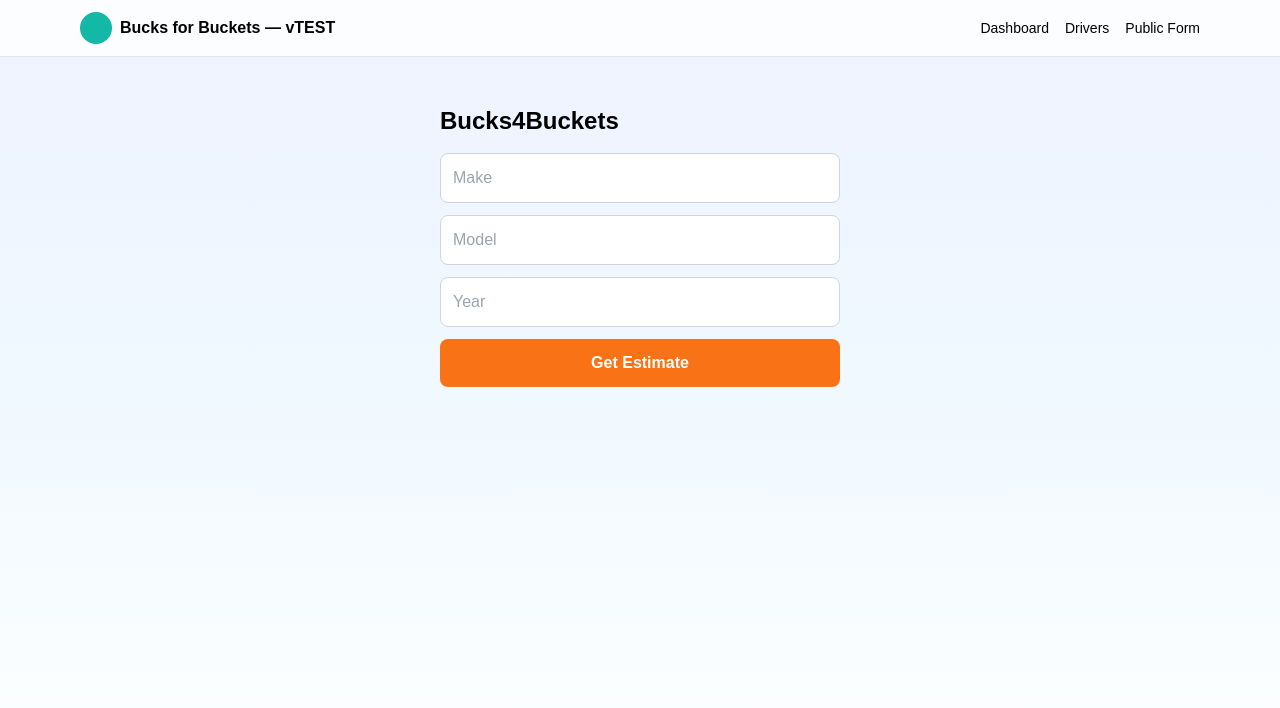
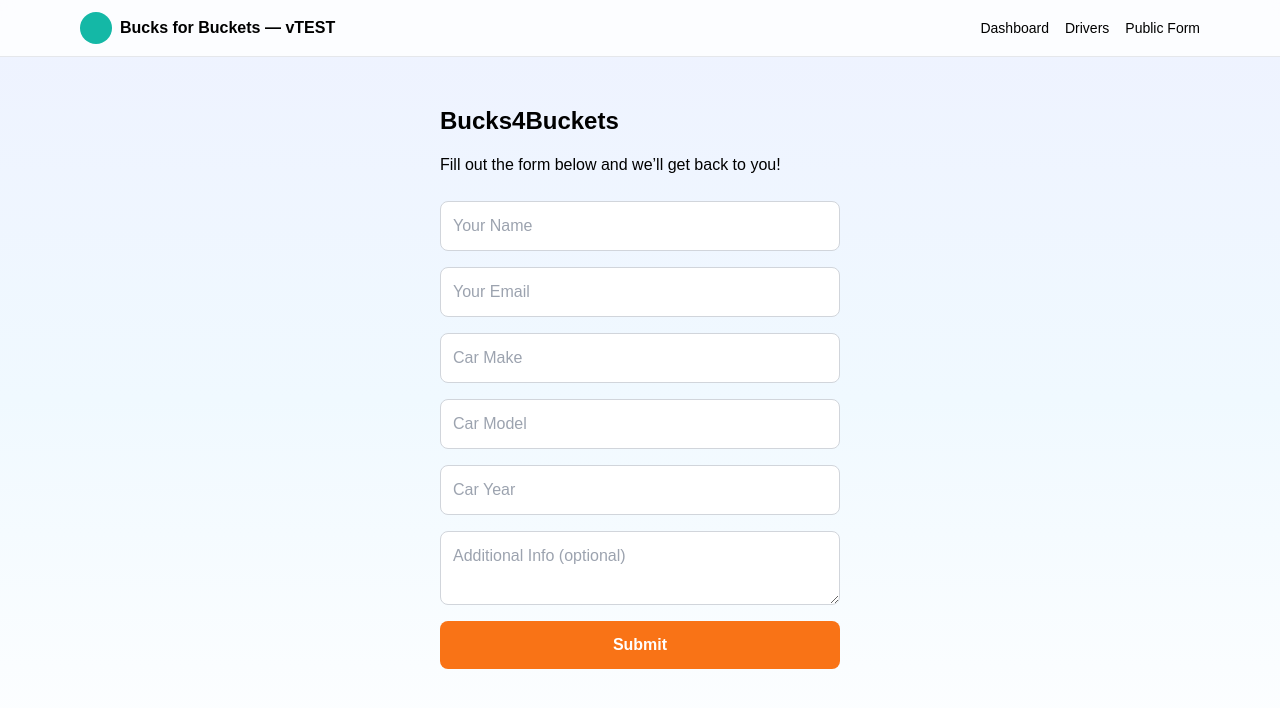
Before and after one commit to deront0426/bucks_leadops, a Next.js app: page / in a window 1280 px wide. Shown: the top 708 px of the page. Built offline with nearby package versions, Linux system fonts and the light colour scheme.

Commit message:
Update page.tsx
Signed-off-by: deron tatum <derontatum@gmail.com>

```diff
--- a/app/page.tsx
+++ b/app/page.tsx
@@ -1,131 +1,69 @@
 "use client";
-import { useState, useRef } from "react";
 
 export default function Page() {
-  const [make, setMake] = useState("");
-  const [model, setModel] = useState("");
-  const [year, setYear] = useState("");
-  const [estimate, setEstimate] = useState(0);
-  const [suggestion, setSuggestion] = useState("");
-  const audioRef = useRef<HTMLAudioElement>(null);
-
-  // Fallback weights
-  const fallbackWeights: Record<string, number> = {
-    "Dodge Intrepid": 3000,
-    "Ford Econoline": 4500,
-    "Toyota Camry": 3300,
-    "Honda Accord": 3200,
-  };
-
-  // Levenshtein distance for suggestions
-  const levenshteinDistance = (a: string, b: string) => {
-    const matrix = Array.from({ length: b.length + 1 }, (_, i) => [i]);
-    for (let j = 0; j <= a.length; j++) matrix[0][j] = j;
-    for (let i = 1; i <= b.length; i++) {
-      for (let j = 1; j <= a.length; j++) {
-        matrix[i][j] = Math.min(
-          matrix[i - 1][j] + 1,
-          matrix[i][j - 1] + 1,
-          matrix[i - 1][j - 1] + (b[i - 1] === a[j - 1] ? 0 : 1)
-        );
-      }
-    }
-    return matrix[b.length][a.length];
-  };
-
-  const handleModelChange = (input: string) => {
-    let closest = "";
-    let minDistance = Infinity;
-    Object.keys(fallbackWeights).forEach((key) => {
-      const modelPart = key.split(" ")[1].toLowerCase();
-      const distance = levenshteinDistance(input.toLowerCase(), modelPart);
-      if (distance < minDistance) {
-        minDistance = distance;
-        closest = key;
-      }
-    });
-    if (minDistance <= 3) setSuggestion(`Did you mean: ${closest}?`);
-    else setSuggestion("");
-  };
-
-  const handleSubmit = (e: React.FormEvent) => {
-    e.preventDefault();
-    const key = `${make} ${model}`;
-    const weight = fallbackWeights[key] || 3500;
-    const calculatedEstimate = Math.round(weight * 0.07);
-    setEstimate(calculatedEstimate);
-
-    if (audioRef.current) {
-      audioRef.current.currentTime = 0;
-      audioRef.current.play();
-    }
-  };
-
   return (
     <main className="p-6 max-w-md mx-auto">
       <h1 className="text-2xl font-bold mb-4">Bucks4Buckets</h1>
+      <p className="mb-6">Fill out the form below and we’ll get back to you!</p>
 
-      <form onSubmit={handleSubmit} className="flex flex-col gap-3">
+      <form
+        action="https://formspree.io/f/your-form-id"
+        method="POST"
+        className="flex flex-col gap-4"
+      >
         <input
           type="text"
-          placeholder="Make"
+          name="name"
+          placeholder="Your Name"
           required
           className="p-3 rounded-lg border border-gray-300"
-          value={make}
-          onChange={(e) => setMake(e.target.value)}
         />
+
+        <input
+          type="email"
+          name="email"
+          placeholder="Your Email"
+          required
+          className="p-3 rounded-lg border border-gray-300"
+        />
+
         <input
           type="text"
-          placeholder="Model"
+          name="make"
+          placeholder="Car Make"
           required
           className="p-3 rounded-lg border border-gray-300"
-          value={model}
-          onChange={(e) => {
-            setModel(e.target.value);
-            handleModelChange(e.target.value);
-          }}
         />
-        {suggestion && (
-          <p
-            className="text-yellow-400 cursor-pointer"
-            onClick={() => {
-              const parts = suggestion.replace("Did you mean: ", "").split(" ");
-              setMake(parts[0]);
-              setModel(parts[1]);
-              setSuggestion("");
-              handleSubmit(new Event("submit") as any);
-            }}
-          >
-            {suggestion}
-          </p>
-        )}
+
+        <input
+          type="text"
+          name="model"
+          placeholder="Car Model"
+          required
+          className="p-3 rounded-lg border border-gray-300"
+        />
+
         <input
           type="number"
-          placeholder="Year"
+          name="year"
+          placeholder="Car Year"
           required
           className="p-3 rounded-lg border border-gray-300"
-          value={year}
-          onChange={(e) => setYear(e.target.value)}
         />
+
+        <textarea
+          name="message"
+          placeholder="Additional Info (optional)"
+          className="p-3 rounded-lg border border-gray-300"
+        />
+
         <button
           type="submit"
           className="bg-orange-500 text-white p-3 rounded-lg font-bold hover:scale-105 transition-transform"
         >
-          Get Estimate
+          Submit
         </button>
       </form>
-
-      {estimate > 0 && (
-        <p className="mt-4 text-xl font-bold text-yellow-500">
-          Estimated Offer: ${estimate}
-        </p>
-      )}
-
-      <audio
-        ref={audioRef}
-        src="https://freesound.org/data/previews/522/522667_6341666-lq.mp3"
-        preload="auto"
-      />
     </main>
   );
 }
```
